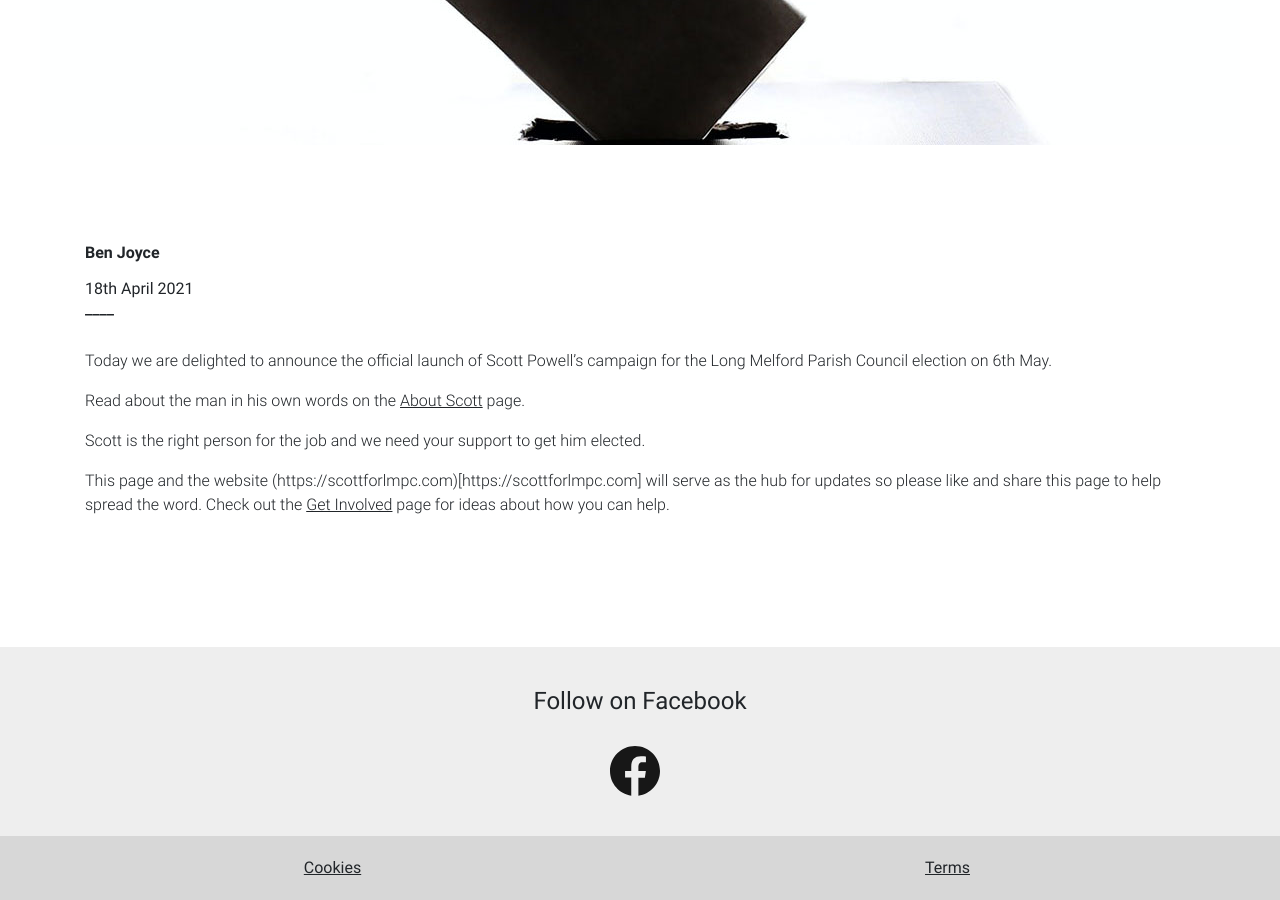
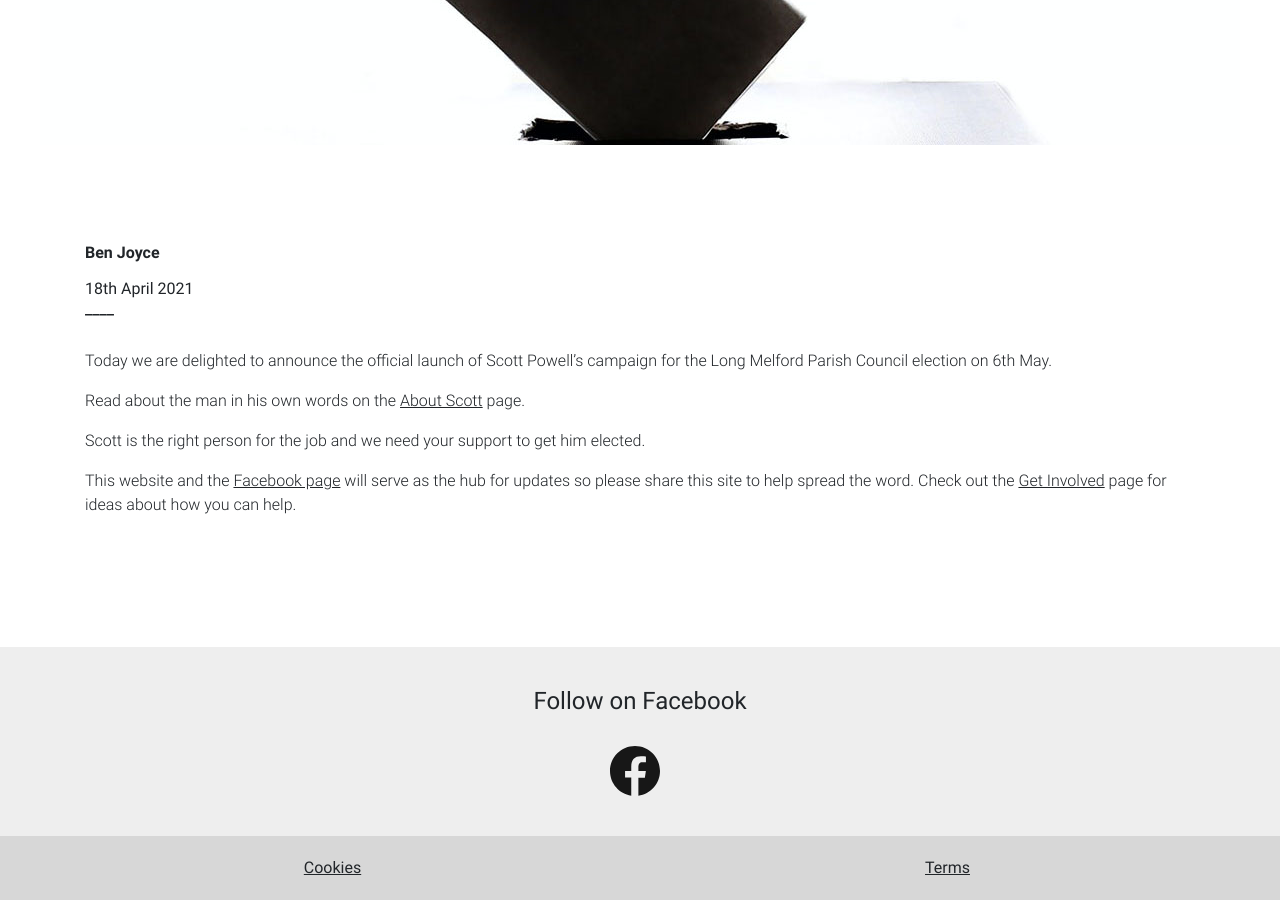
Before and after one commit to scottforlmpc/scottforlmpc.github.io, a Jekyll site: the page built from _posts/2021-04-18-campaign-launch.md, in a window 1280 px wide and 900 px high, scrolled down 617 px. Built offline with Jekyll 4.4.1, drawn with Linux system fonts in a browser that asks for light colours.

Commit message:
News article update

```diff
--- a/_posts/2021-04-18-campaign-launch.md
+++ b/_posts/2021-04-18-campaign-launch.md
@@ -11,4 +11,4 @@
 
 Scott is the right person for the job and we need your support to get him elected.
 
-This page and the website (https://scottforlmpc.com)[https://scottforlmpc.com] will serve as the hub for updates so please like and share this page to help spread the word. Check out the [Get Involved](https://scottforlmpc.com/get-involved/) page for ideas about how you can help.
+This website and the [Facebook page](https://www.facebook.com/ScottForLMPC) will serve as the hub for updates so please share this site to help spread the word. Check out the [Get Involved](https://scottforlmpc.com/get-involved/) page for ideas about how you can help.
```
